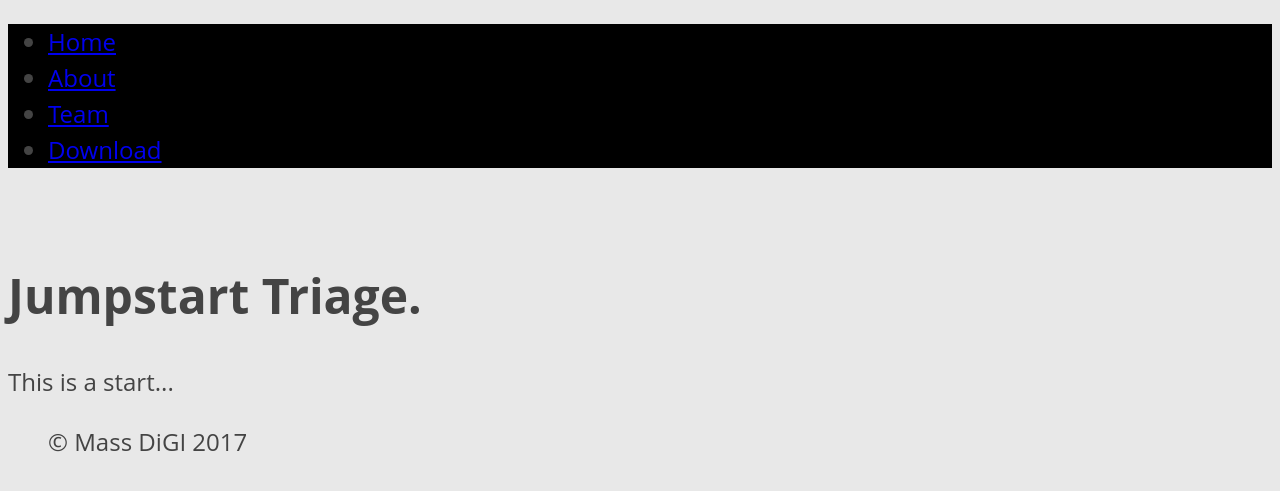
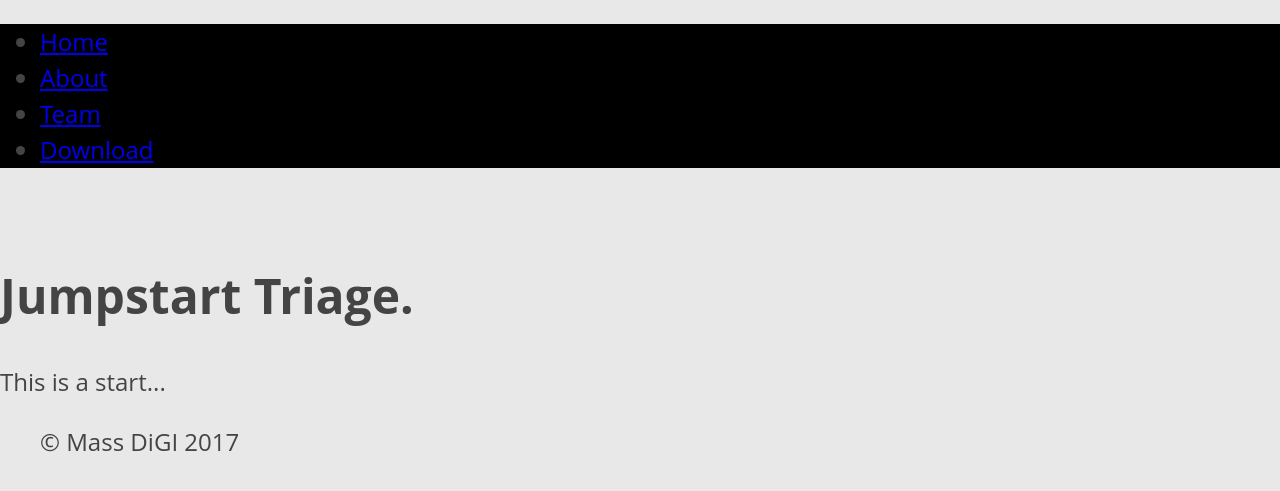
Before and after one commit to jumpstartTriage/jumpstartTriage.github.io, a Jekyll site: the page built from index.html, in a window 1280 px wide. Shown: the top 491 px of the page. Built offline with Jekyll 4.4.1, drawn with Linux system fonts in a browser that asks for light colours.

Commit message:
this will hopefully fix the header margin

```diff
--- a/_layouts/default.html
+++ b/_layouts/default.html
@@ -1,7 +1,7 @@
 <!DOCTYPE html>
 	<html>
 		<head>
-			<title>{{ page.title }} | {{ site.name }}</title>
+			<title>{{ site.name }} | {{ page.title }}</title>
 
 			<!-- Mobile -->
 			<meta http-equiv="X-UA-Compatible" content="IE=edge" />
--- a/css/main.css
+++ b/css/main.css
@@ -10,6 +10,9 @@ body {
 	font-size: 24px;
 
     line-height: 1.5;
+	margin: 0px;
+
+	box-sizing: border-box;
 }
 
 content {
@@ -19,10 +22,12 @@ content {
 	max-width: 40em;
 	margin: 1em auto;
 	padding: 1em;
-
-	box-sizing: border-box;
 }
 
-nav{
+nav {
 	background-color: #000000;
 }
+
+li {
+	margin: 0px;
+}
```
